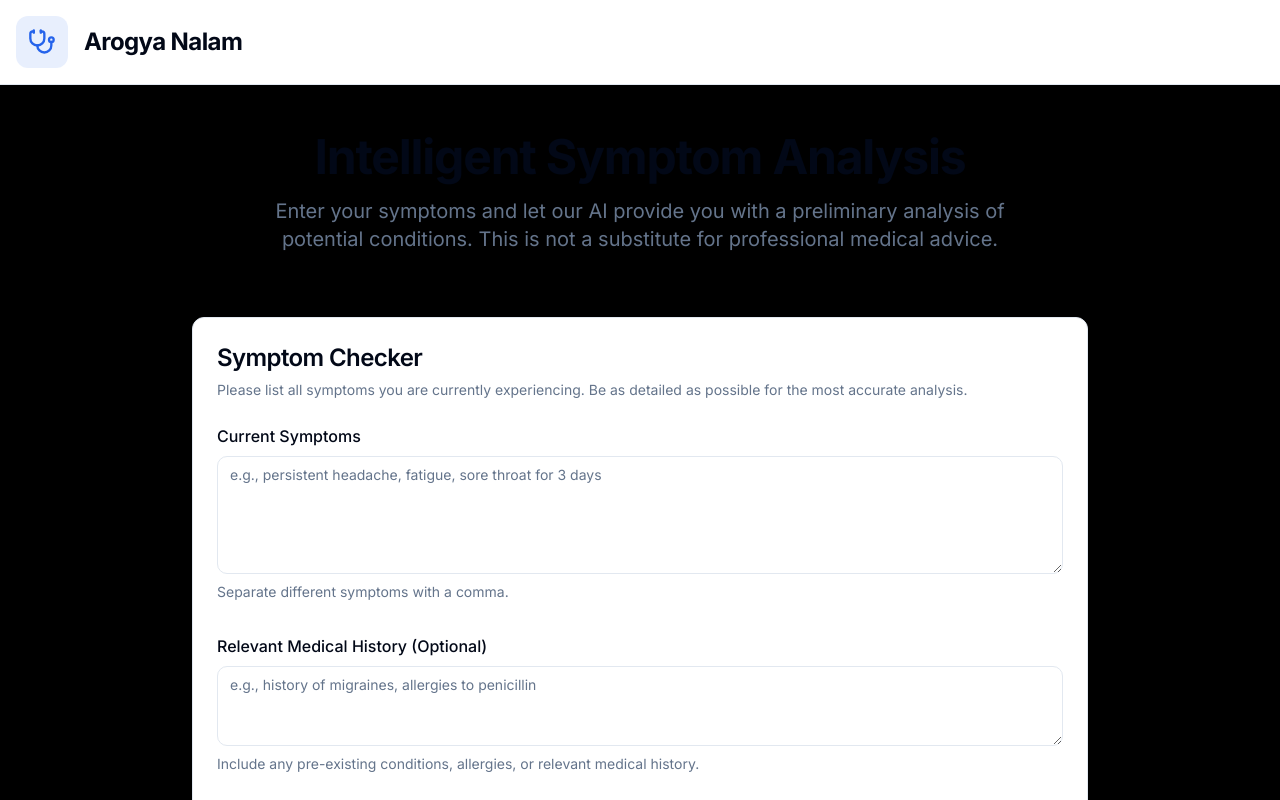
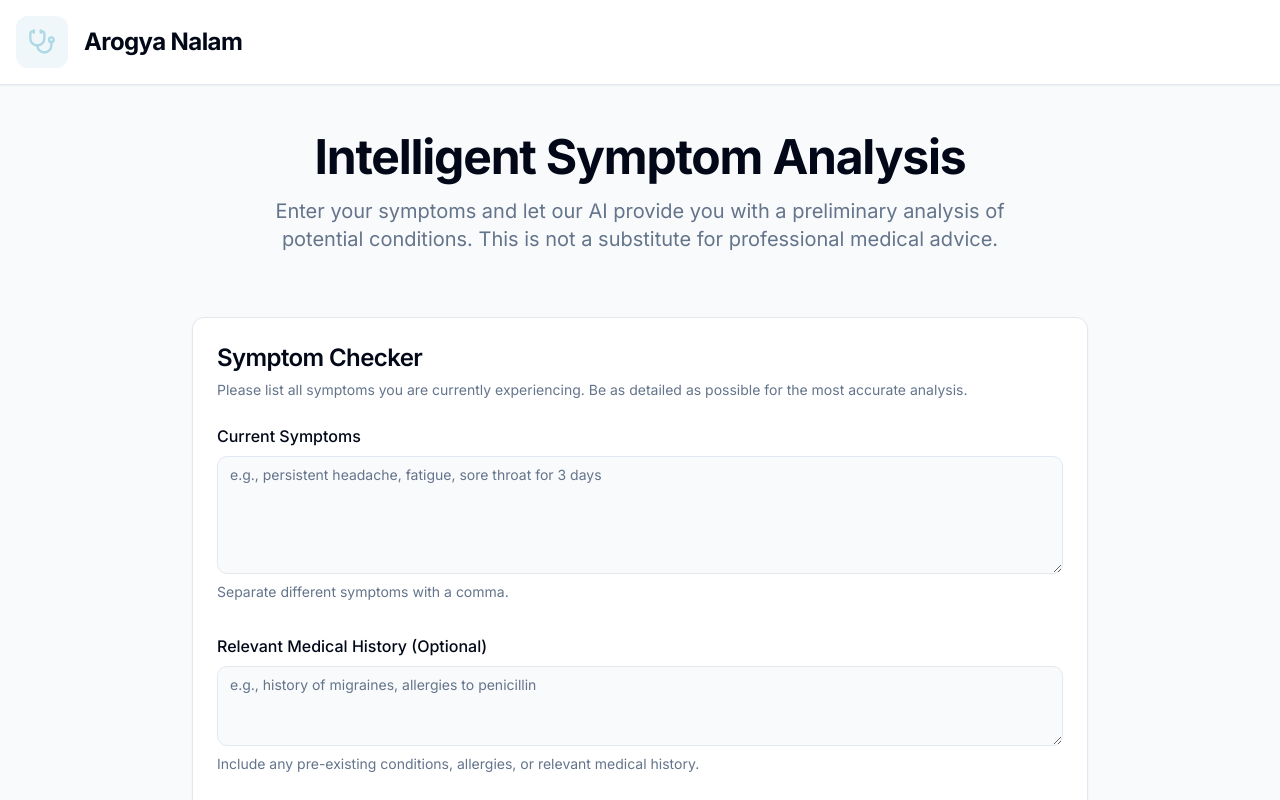
Before and after one commit to matheshvishnu/arogya-anugraha-app, a Next.js app: page / in a window 1280 px wide. Shown: the top 800 px of the page. Built offline with nearby package versions, Linux system fonts and the light colour scheme; what @genkit-ai/googleai, genkit would draw is missing.

Commit message:
Initial commit

```diff
--- a/src/app/globals.css
+++ b/src/app/globals.css
@@ -8,73 +8,59 @@ body {
 
 @layer base {
   :root {
-    --background: 0 0% 100%;
+    --background: 210 20% 98%; /* Very light gray */
     --foreground: 222.2 84% 4.9%;
     --card: 0 0% 100%;
     --card-foreground: 222.2 84% 4.9%;
     --popover: 0 0% 100%;
     --popover-foreground: 222.2 84% 4.9%;
-    --primary: 221.2 83.2% 53.3%;
-    --primary-foreground: 210 40% 98%;
+    --primary: 195 53% 79%; /* Light Blue */
+    --primary-foreground: 222.2 84% 4.9%;
     --secondary: 210 40% 96.1%;
     --secondary-foreground: 222.2 47.4% 11.2%;
     --muted: 210 40% 96.1%;
     --muted-foreground: 215.4 16.3% 46.9%;
-    --accent: 210 40% 96.1%;
+    --accent: 120 73% 75%; /* Soft Green */
     --accent-foreground: 222.2 47.4% 11.2%;
     --destructive: 0 84.2% 60.2%;
     --destructive-foreground: 210 40% 98%;
     --border: 214.3 31.8% 91.4%;
     --input: 214.3 31.8% 91.4%;
-    --ring: 222.2 84% 4.9%;
+    --ring: 195 53% 79%;
     --chart-1: 12 76% 61%;
     --chart-2: 173 58% 39%;
     --chart-3: 197 37% 24%;
     --chart-4: 43 74% 66%;
     --chart-5: 27 87% 67%;
     --radius: 0.75rem;
-    --sidebar-background: 0 0% 100%;
-    --sidebar-foreground: 222.2 84% 4.9%;
-    --sidebar-primary: 221.2 83.2% 53.3%;
-    --sidebar-primary-foreground: 210 40% 98%;
-    --sidebar-accent: 210 40% 96.1%;
-    --sidebar-accent-foreground: 222.2 47.4% 11.2%;
-    --sidebar-border: 214.3 31.8% 91.4%;
-    --sidebar-ring: 222.2 84% 4.9%;
   }
+
   .dark {
-    --background: 0 0% 0%;
-    --foreground: 210 20% 98%;
-    --card: 224 71.4% 5.2%;
-    --card-foreground: 210 20% 98%;
-    --popover: 224 71.4% 4.1%;
-    --popover-foreground: 210 20% 98%;
-    --primary: 217.2 91.2% 59.8%;
-    --primary-foreground: 210 20% 98%;
-    --secondary: 215 27.9% 16.9%;
-    --secondary-foreground: 210 20% 98%;
-    --muted: 215 27.9% 16.9%;
-    --muted-foreground: 215 20.2% 65.1%;
-    --accent: 215 27.9% 16.9%;
-    --accent-foreground: 210 20% 98%;
-    --destructive: 0 62.8% 30.6%;
-    --destructive-foreground: 210 20% 98%;
-    --border: 215 27.9% 16.9%;
-    --input: 215 27.9% 16.9%;
-    --ring: 217.2 91.2% 59.8%;
-    --chart-1: 210 90% 50%;
-    --chart-2: 160 80% 45%;
-    --chart-3: 30 90% 55%;
-    --chart-4: 280 85% 60%;
-    --chart-5: 340 95% 55%;
-    --sidebar-background: 222 47% 11%;
-    --sidebar-foreground: 210 40% 98%;
-    --sidebar-primary: 210 90% 60%;
-    --sidebar-primary-foreground: 222.2 47.4% 11.2%;
-    --sidebar-accent: 217 33% 17%;
-    --sidebar-accent-foreground: 210 40% 98%;
-    --sidebar-border: 217 33% 22%;
-    --sidebar-ring: 210 90% 60%;
+    /* Same as light theme to enforce uniformity */
+    --background: 210 20% 98%;
+    --foreground: 222.2 84% 4.9%;
+    --card: 0 0% 100%;
+    --card-foreground: 222.2 84% 4.9%;
+    --popover: 0 0% 100%;
+    --popover-foreground: 222.2 84% 4.9%;
+    --primary: 195 53% 79%;
+    --primary-foreground: 222.2 84% 4.9%;
+    --secondary: 210 40% 96.1%;
+    --secondary-foreground: 222.2 47.4% 11.2%;
+    --muted: 210 40% 96.1%;
+    --muted-foreground: 215.4 16.3% 46.9%;
+    --accent: 120 73% 75%;
+    --accent-foreground: 222.2 47.4% 11.2%;
+    --destructive: 0 84.2% 60.2%;
+    --destructive-foreground: 210 40% 98%;
+    --border: 214.3 31.8% 91.4%;
+    --input: 214.3 31.8% 91.4%;
+    --ring: 195 53% 79%;
+    --chart-1: 12 76% 61%;
+    --chart-2: 173 58% 39%;
+    --chart-3: 197 37% 24%;
+    --chart-4: 43 74% 66%;
+    --chart-5: 27 87% 67%;
   }
 }
 
--- a/src/app/page.tsx
+++ b/src/app/page.tsx
@@ -47,10 +47,10 @@ export default function Home() {
   };
 
   return (
-    <div className="flex flex-col min-h-screen bg-black">
+    <div className="flex flex-col min-h-screen bg-background">
       <header className="p-4 border-b bg-card shadow-sm sticky top-0 z-20">
         <div className="container mx-auto flex items-center gap-4">
-          <div className="p-3 bg-primary/10 text-primary rounded-lg">
+          <div className="p-3 bg-primary/20 text-primary rounded-lg">
             <Stethoscope className="h-7 w-7" />
           </div>
           <h1 className="text-2xl font-bold tracking-tight text-foreground">Arogya Nalam</h1>
```
